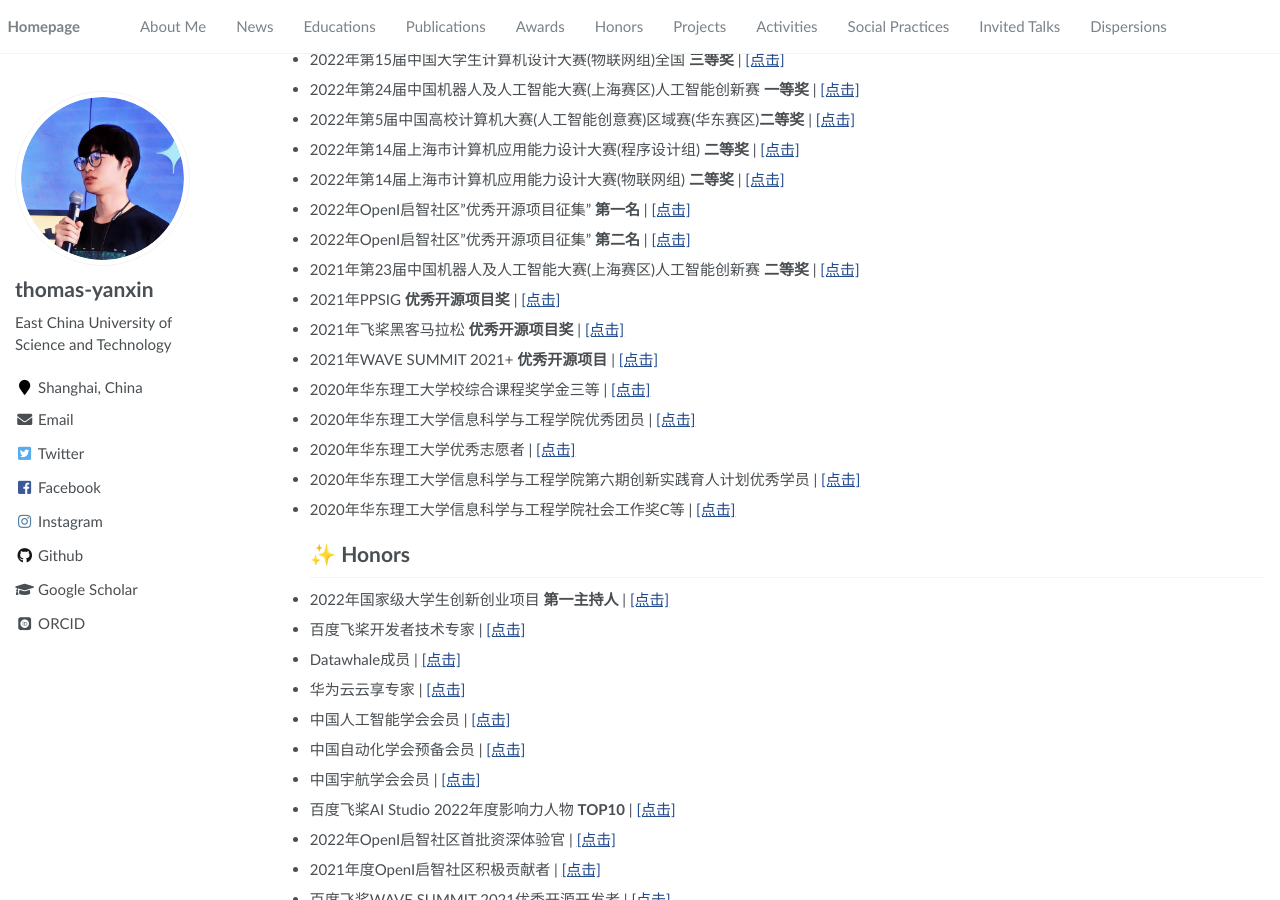
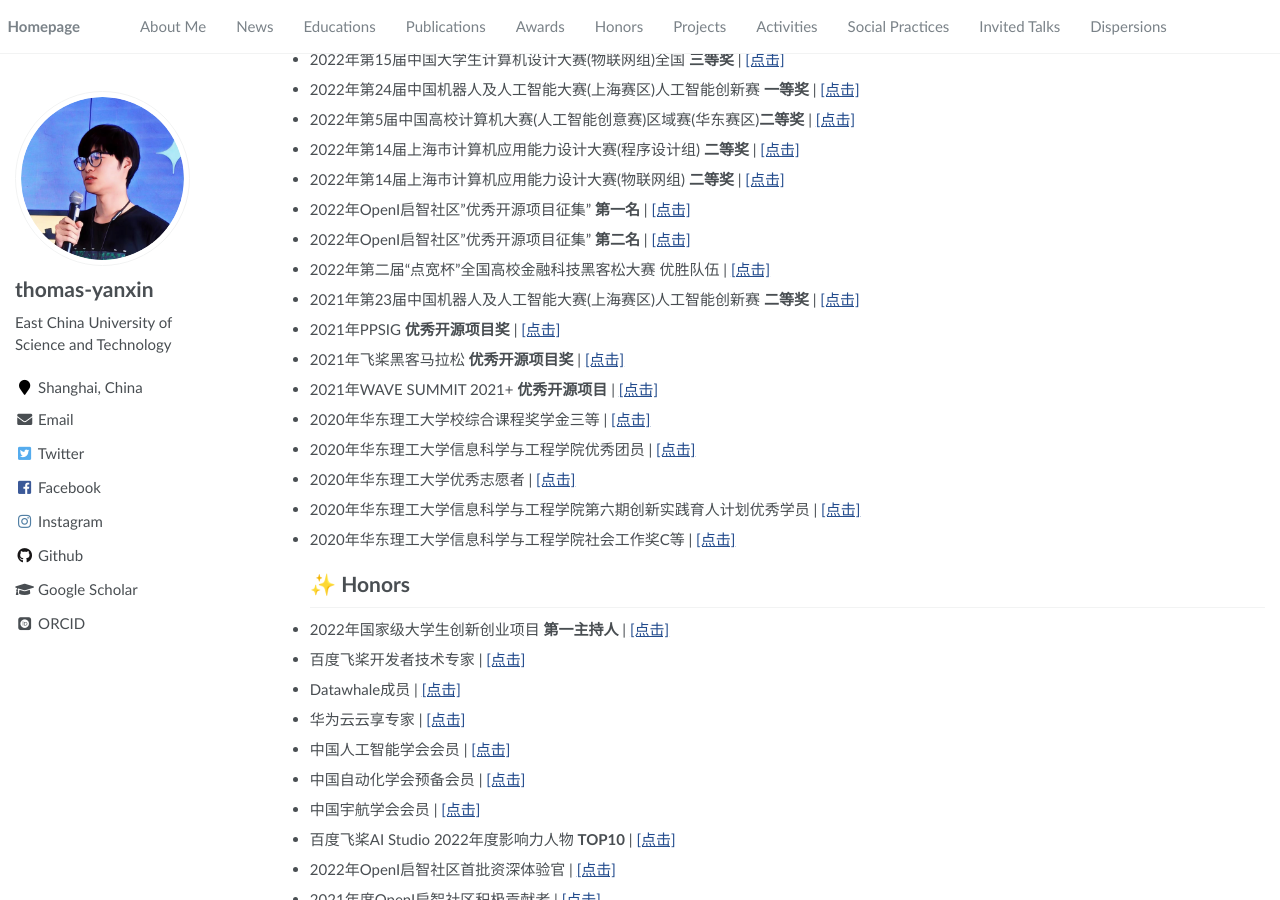
Before and after one commit to thomas-yanxin/thomas-yanxin.github.io, a Jekyll site: the page built from _pages/about.md, in a window 1280 px wide and 900 px high, scrolled down 1141 px. Built offline with Jekyll 4.4.1, drawn with Linux system fonts in a browser that asks for light colours; some web fonts are replaced.

Commit message:
Update about.md

```diff
--- a/_pages/about.md
+++ b/_pages/about.md
@@ -74,6 +74,8 @@ redirect_from:
 * 2022年OpenI启智社区"优秀开源项目征集" **第一名** \| [\[点击\]](/proof/%E8%A2%8B%E9%BC%AF%E9%BA%BB%E9%BA%BB.png)
 
 * 2022年OpenI启智社区"优秀开源项目征集" **第二名** \| [\[点击\]](/proof/%E6%AC%A7%E5%B0%8F%E9%B9%8F.png)
+
+* 2022年第二届“点宽杯”全国高校金融科技黑客松大赛 优胜队伍 \| [\[点击\]](https://mp.weixin.qq.com/s/0nwc8CRLXZZaJnAg6JJjVA)
 
 * 2021年第23届中国机器人及人工智能大赛(上海赛区)人工智能创新赛 <strong>二等奖</strong> \| [\[点击\]]()
 
```
